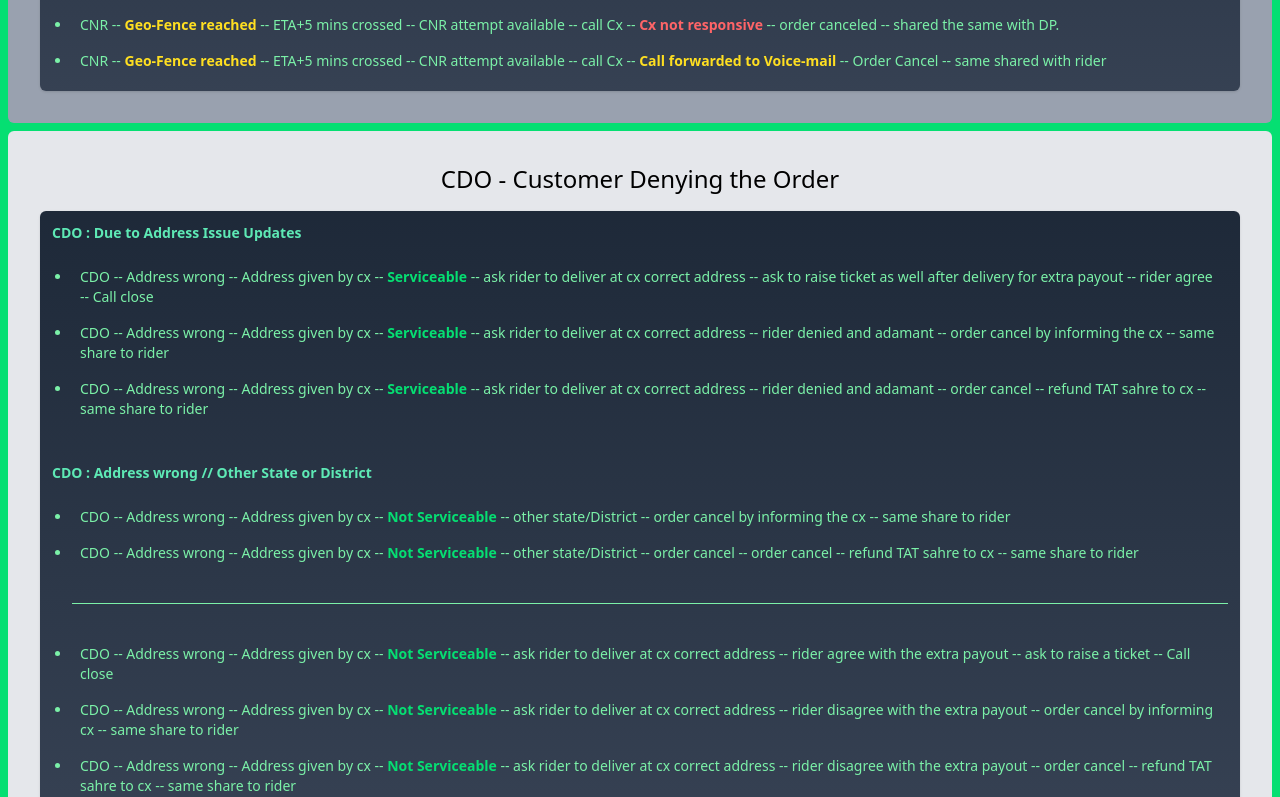
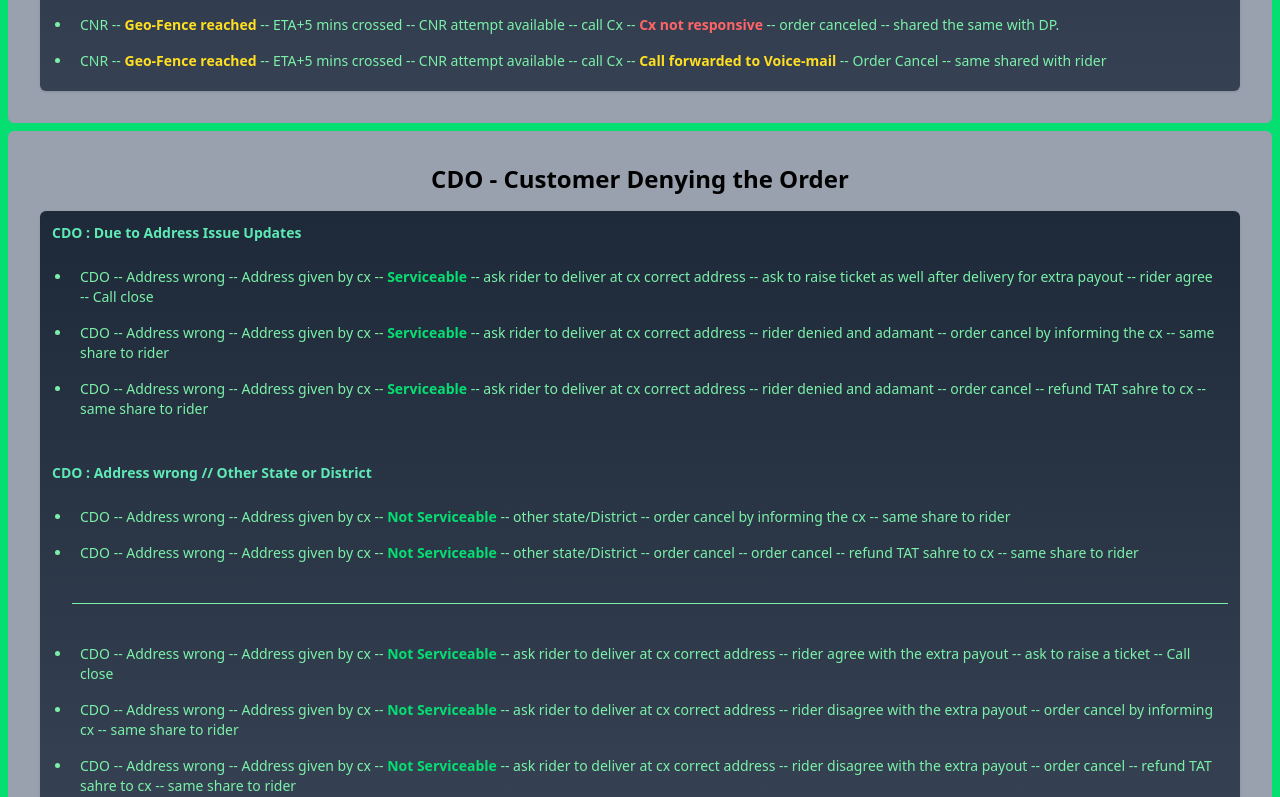
Before and after one commit to Code-with-Sahani/Blinket-DP, a React (Vite) app: page / in a window 1280 px wide. Shown: the part 1803-2600 px from the top of the page. Built offline with nearby package versions, Linux system fonts and the light colour scheme.

Commit message:
Update CDO.jsx

```diff
--- a/src/Components/CDO.jsx
+++ b/src/Components/CDO.jsx
@@ -2,8 +2,8 @@ import React from 'react';
 
 const CDO = () => {
     return (
-        <div className='m-2 p-4 text-sm bg-gray-200 text-white rounded-md md:p-6 lg:p-8'>
-            <h2 className="text-center text-2xl font-bod text-black mb-4">CDO - Customer Denying the Order</h2>
+        <div className='m-2 p-4 text-sm bg-gray-400 text-white rounded-md md:p-6 lg:p-8'>
+            <h2 className="text-center text-2xl font-bold text-black mb-4">CDO - Customer Denying the Order</h2>
 
             <div className='space-y-4'>
 
@@ -82,10 +82,16 @@ const CDO = () => {
                         <li className='p-2'>CDO -- called cx -- <strong className='text-red-400'>cx not responsive</strong> -- call recording available -- cx wants cancel -- order canceled by me -- same shared to DP</li>
                         <li className='p-2'>CDO -- called cx -- <strong className='text-red-400'>cx not responsive</strong> -- call recording available -- cx does not want to cancel -- ask DP to follow automation in CDO if cx wants to cancel else deliver the order</li>
                         <li className='p-2'>CDO -- called cx -- <strong className='text-red-400'>cx not responsive</strong> -- No call recording available -- ask DP to follow automation in CDO if cx wants to cancel else deliver the order</li>
+
                         <li className='p-2'>CDO -- called cx -- <strong className='text-red-400'>cx not responsive</strong> -- Error in OS in call recording -- ask DP to follow automation in CDO if cx wants to cancel else deliver the order</li>
                     </ul>
                 </div>
+
+
             </div>
+
+
+
         </div>
     );
 };
```
